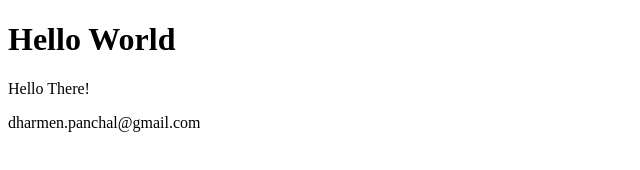
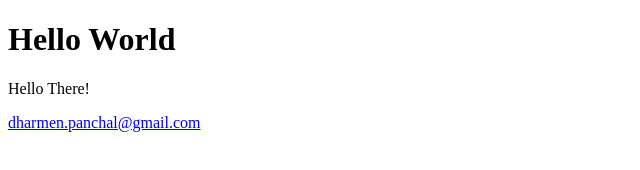
Before and after one commit to dharmen-panchal/dharmen-panchal.github.io, a plain HTML site: page index.html in a window 1280 px wide. Shown: the whole page, without its empty margins (0-640 px from the left). Drawn offline with Linux system fonts and the light colour scheme.

Commit message:
Update index.html

```diff
--- a/index.html
+++ b/index.html
@@ -3,6 +3,6 @@
   <body>
   <h1>Hello World</h1>
   <p>Hello There!</p>
-  <p>dharmen.panchal@gmail.com</p>
+  <a href="mailto:dharmen.panchal@gmail.com">dharmen.panchal@gmail.com</a>
   </body>
 </html>
```
